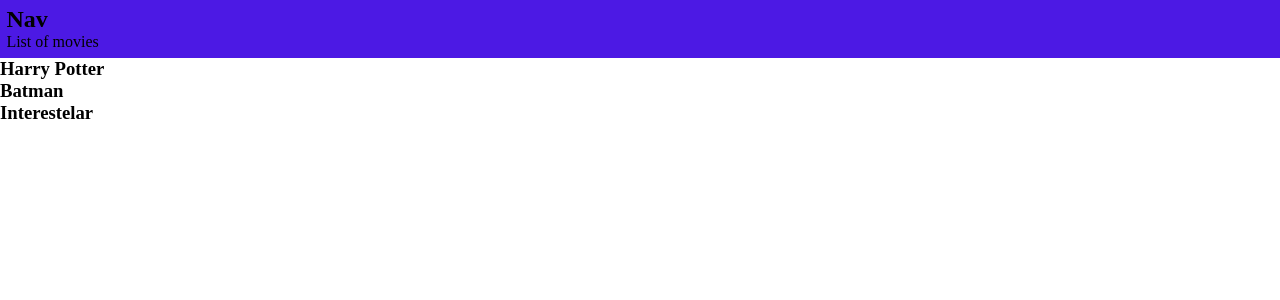
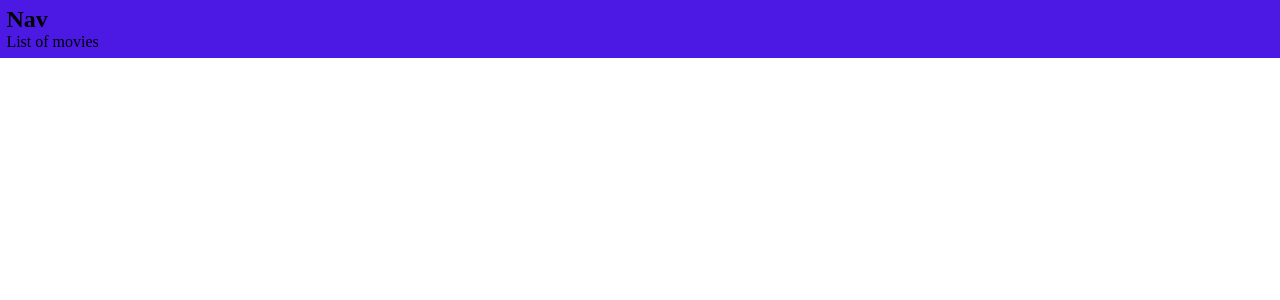
Before and after one commit to borgesjuniior/context-api, a React (Create React App) app: page / in a window 1280 px wide. Shown: the top 300 px of the page. Built offline with nearby package versions, Linux system fonts and the light colour scheme.

Commit message:
Criado contexto

```diff
--- a/src/App.tsx
+++ b/src/App.tsx
@@ -1,14 +1,17 @@
 import React from 'react';
 import MovieList from './Components/Movies/MovieList';
 import Nav from './Components/Nav/Nav';
-import GlobalStyles from './styles/global'
+import GlobalStyles from './styles/global';
+import { MovieProvider } from './hook/MovieContext';
 
 function App() {
   return (
     <>
+    <MovieProvider>
       <GlobalStyles />
       <Nav />
       <MovieList />
+    </MovieProvider>
     </>
   );
 }
--- a/src/Components/Movies/Movie.tsx
+++ /dev/null
@@ -1,16 +0,0 @@
-import React from 'react';
-
-interface MovieProps {
-  name: string;
-}
-
-const Movie: React.FC<MovieProps> = (props) => {
-
-  return (
-    <div>
-      <h3>{props.name}</h3>
-    </div>
-  )
-}
-
-export default Movie;
--- a/src/Components/Movies/MovieList.tsx
+++ b/src/Components/Movies/MovieList.tsx
@@ -1,32 +1,10 @@
-import React, { useState } from 'react';
-import Movie from './Movie';
-
+import React from 'react';
+import { MovieContext } from '../../hook/MovieContext';
 const MovieList: React.FC = () => {
-  const [ movies, setMovies ] = useState([
-    {
-      id: 123,
-      name: 'Harry Potter',
-      price: '2$',
-    },
-    {
-      id: 1234,
-      name: 'Batman',
-      price: '5$',
-    },
-    {
-      id: 321,
-      name: 'Interestelar',
-      price: '6$',
-    }
-  ])
-
-  console.log(setMovies);
 
   return (
     <>
-      {movies.map(movie => (
-        <Movie name={movie.name} />
-      ))}
+
     </>
   )
 }
--- /dev/null
+++ b/src/hook/MovieContext.tsx
@@ -0,0 +1,37 @@
+import React, { useState, createContext } from 'react';
+
+interface MovieProps {
+  id: number;
+  name: string;
+  price: string;
+}
+
+export const MovieContext = createContext({} as MovieProps);
+
+export const MovieProvider: React.FC<MovieProps> = ({children}) => {
+
+  const [ movies, setMovies ] = useState([
+    {
+      id: 123,
+      name: 'Harry Potter',
+      price: '2$',
+    },
+    {
+      id: 1234,
+      name: 'Batman',
+      price: '5$',
+    },
+    {
+      id: 321,
+      name: 'Interestelar',
+      price: '6$',
+    }
+  ])
+
+  console.log(setMovies);
+    return (
+        <MovieContext.Provider value={[movies]}>
+          {children}
+        </MovieContext.Provider>
+    )
+;}
```
